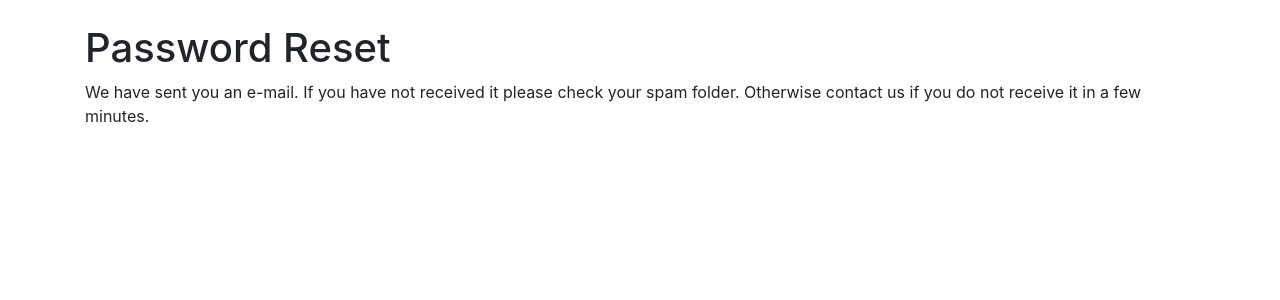
After one commit to rvicode/blog_classic, a Django app: template templates/account/password_reset_done.html in a window 1280 px wide. The commit adds this page. Shown: the top 300 px of the page. Run offline with Django 4.2, Linux system fonts and the light colour scheme; the template is opened without the code that fills it, so the values that code supplies are empty; some libraries are stand-ins or nearby versions.

Commit message:
create password reset with email

```diff
--- a/config/settings.py
+++ b/config/settings.py
@@ -128,6 +128,11 @@ DEFAULT_AUTO_FIELD = 'django.db.models.BigAutoField'
 
 # accounts custom config
 AUTH_USER_MODEL = 'accounts.CustomUser'
+LOGIN_REDIRECT_URL = 'home'
+LOGOUT_REDIRECT_URL = 'home'
 
 # crispy
 CRISPY_TEMPLATE_PACK = 'bootstrap4'
+
+# Email Backend
+EMAIL_BACKEND = 'django.core.mail.backends.console.EmailBackend'
--- a/templates/account/login.html
+++ b/templates/account/login.html
@@ -11,6 +11,7 @@
         <h1>Log In</h1>
 
         <form action="" method="post">
+            {% csrf_token %}
             {{ form|crispy }}
             <p>Forgot password? <a href="{% url 'account_reset_password' %}">Create New Password</a></p>
             <br>
--- /dev/null
+++ b/templates/account/password_reset_done.html
@@ -0,0 +1,16 @@
+{% extends '_base.html' %}
+
+{% load crispy_forms_tags %}
+
+{% block title %}
+    Password Reset
+{% endblock %}
+
+
+{% block content %}
+    <div class="container mt-4">
+        <h1>Password Reset</h1>
+        <p>We have sent you an e-mail. If you have not received it please check your spam folder. Otherwise contact us
+            if you do not receive it in a few minutes.</p>
+    </div>
+{% endblock %}
--- a/templates/account/signup.html
+++ b/templates/account/signup.html
@@ -12,6 +12,7 @@
         <h1>Sign Up</h1>
 
         <form action="" method="post">
+            {% csrf_token %}
             {{ form|crispy }}
             <br>
             <p>Do you have account? <a href="{% url 'account_login' %}">Login</a></p>
```
Also changed, not shown: templates/account/password_reset.html (added, +19 -0 lines).
